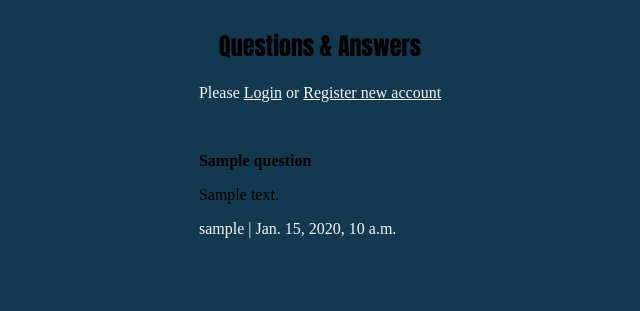
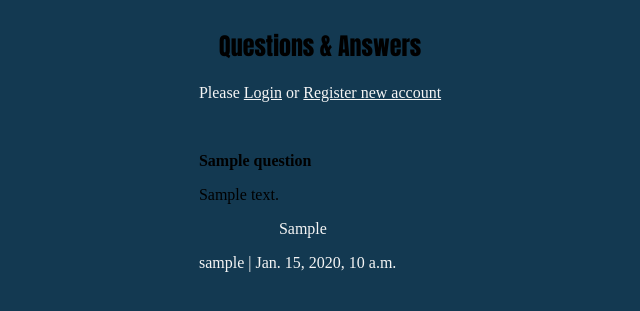
Before and after one commit to momentum-team-3/questionbox-kldavis52, a Django app: page /qanda/ in a window 1280 px wide. Shown: the top 311 px of the page, without its empty margins (320-960 px from the left). Run offline with Django 3.2, Linux system fonts and the light colour scheme; tables that the repository leaves empty hold one stand-in row (values such as "Sample post").

Commit message:
fixed tags showing and made them list on same line

```diff
--- a/static/style.css
+++ b/static/style.css
@@ -22,3 +22,7 @@ h2 {
 .text {
     color: whitesmoke;
 }
+
+.tag {
+    padding-left:5em
+}
--- a/templates/qanda/questions_list.html
+++ b/templates/qanda/questions_list.html
@@ -28,11 +28,13 @@
   </p>
   <p id="question">{{question.body}}</p>
 
-  {% for tag in question.tag.all %}
-    <p class="tag text">{{tag}}</p>
+  <p class="tag text">
+  {% for tag in question.tags.all %}
+    {{tag}}
   {% endfor %}
+  </p>
 
-  <p class="text">{{ question.user }}<span> | </span>{{ question.date_time }}</p><br>
+  <p class="footer text">{{ question.user }}<span> | </span>{{ question.date_time }}</p><br>
   <br />
   {% endfor %}
 </div>
```
Also changed, not shown: templates/qanda/question_detail.html (+6 -4 lines), templates/users/userprofile.html (+6 -11 lines).
